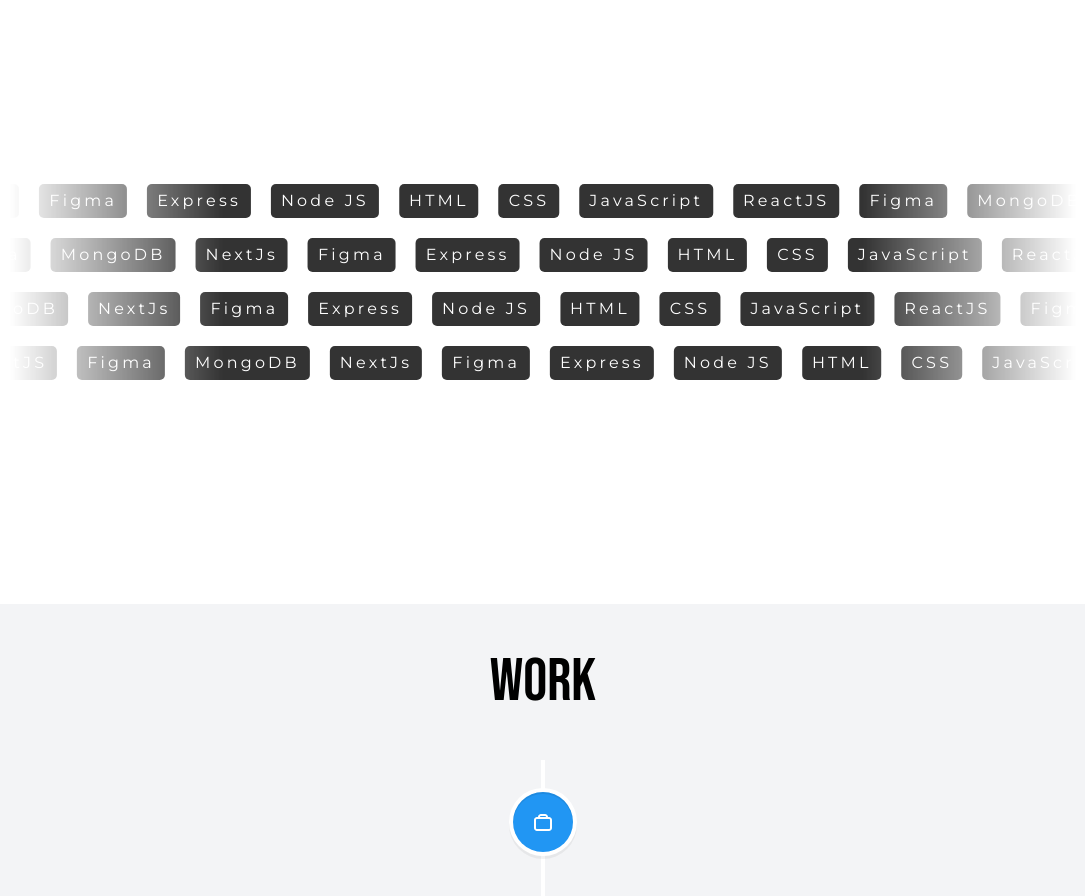
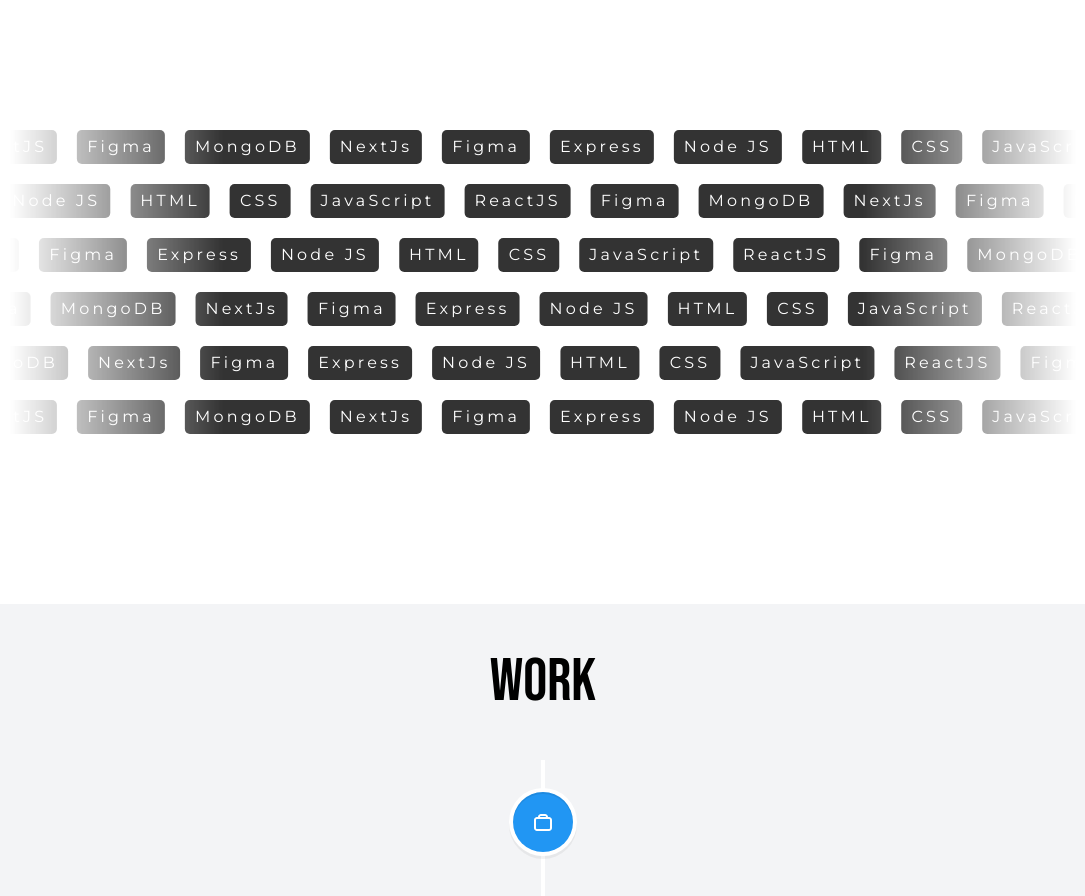
Before and after one commit to abhishekcodes0/abhishekcodes-nextjs-portfolio, a Next.js app: page / in a window 1280 px wide. Shown: the part 2260-3156 px from the top of the page, without its empty margins (97-1182 px from the left). Built offline with nearby package versions, Linux system fonts and the light colour scheme.

Commit message:
styling changes

```diff
--- a/app/components/Skills.js
+++ b/app/components/Skills.js
@@ -6,12 +6,66 @@
     <section className="w-screen md:h-screen bg-white flex flex-col items-center">
       <div
         className={
-          "text-center text-6xl font-bold mt-12 mb-12" + " " + bebas.className
+          "text-center text-6xl font-bold mt-12 mb-0 md:mb-12" +
+          " " +
+          bebas.className
         }
       >
         Skills
       </div>
-      <div className="w-5/6 my-20 md:my-auto">
+      <div className="w-5/6 mt-10 mb-32 md:my-auto">
+        <div className="skills" style={{ "--time": "40s" }}>
+          <div>
+            <span>HTML</span>
+            <span>CSS</span>
+            <span>JavaScript</span>
+            <span>ReactJS</span>
+            <span>Figma</span>
+            <span>MongoDB</span>
+            <span>NextJs</span>
+            <span>Figma</span>
+            <span>Express</span>
+            <span>Node JS</span>
+          </div>
+          <div>
+            <span>HTML</span>
+            <span>CSS</span>
+            <span>JavaScript</span>
+            <span>ReactJS</span>
+            <span>Figma</span>
+            <span>MongoDB</span>
+            <span>NextJs</span>
+            <span>Figma</span>
+            <span>Express</span>
+            <span>Node JS</span>
+          </div>
+        </div>
+        <div className="skills" style={{ "--time": "15s" }}>
+          <div>
+            <span>HTML</span>
+            <span>CSS</span>
+            <span>JavaScript</span>
+            <span>ReactJS</span>
+            <span>Figma</span>
+            <span>MongoDB</span>
+            <span>NextJs</span>
+            <span>Figma</span>
+            <span>Express</span>
+            <span>Node JS</span>
+          </div>
+          <div>
+            <span>HTML</span>
+            <span>CSS</span>
+            <span>JavaScript</span>
+            <span>ReactJS</span>
+            <span>Figma</span>
+            <span>MongoDB</span>
+            <span>NextJs</span>
+            <span>Figma</span>
+            <span>Express</span>
+            <span>Node JS</span>
+          </div>
+        </div>
         <div className="skills" style={{ "--time": "20s" }}>
           <div>
             <span>HTML</span>
--- a/app/globals.css
+++ b/app/globals.css
@@ -144,7 +144,7 @@
  .blob-3{
   width: 100px;
   height: 100px;
-  top:70%;
+  top:72%;
   left:5%
  }
 }
```
